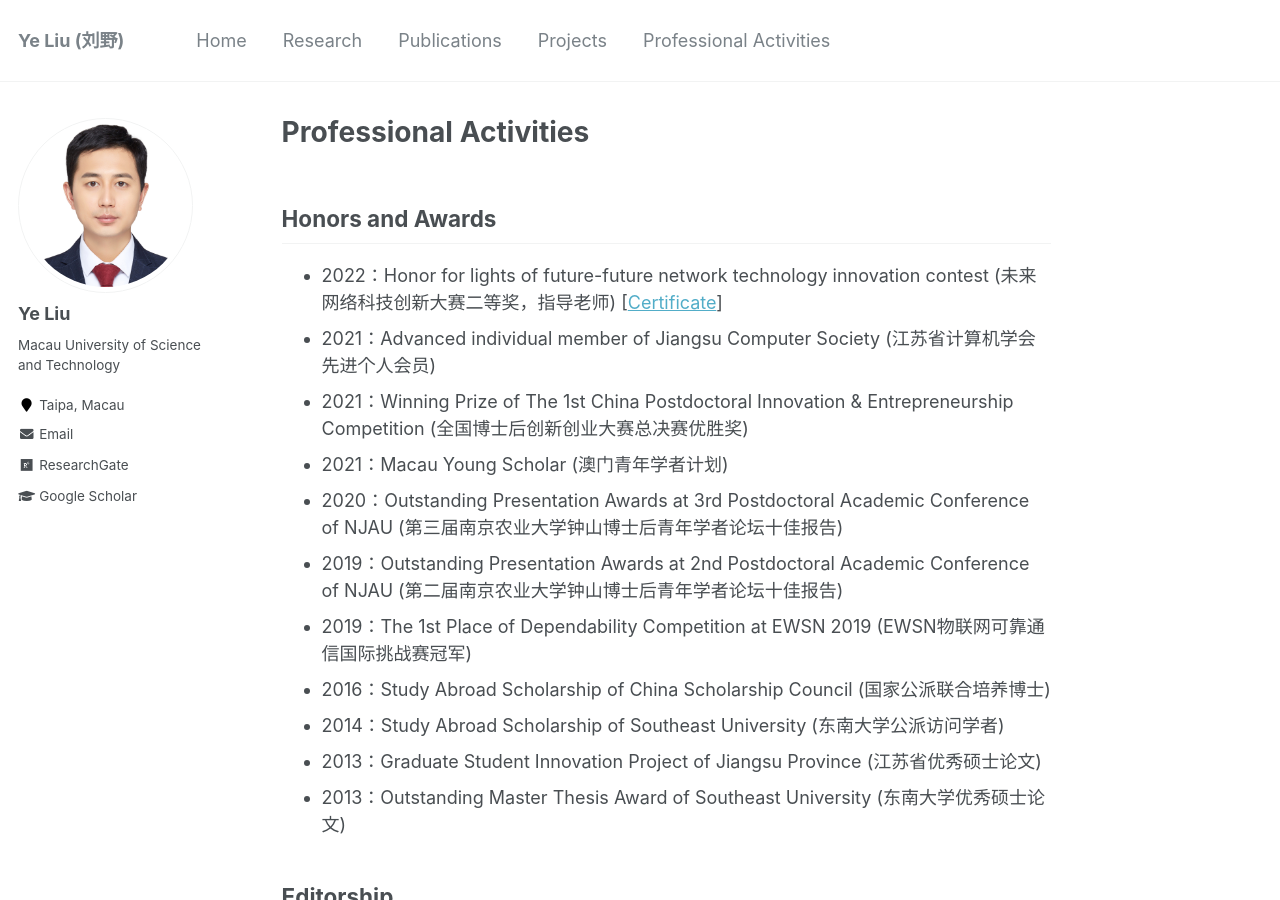
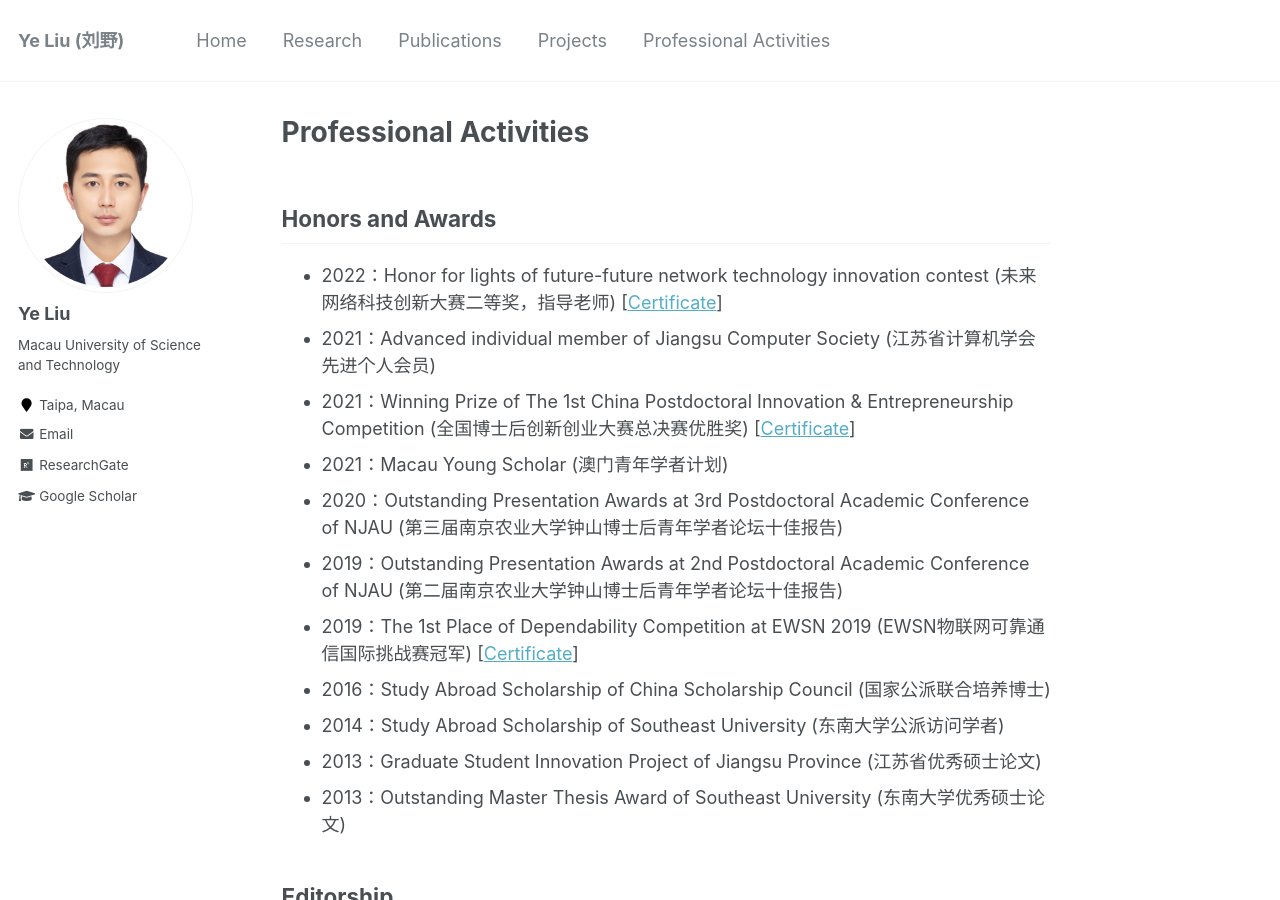
Before and after one commit to ChrisYe-Liu/chrisye-liu.github.io, a Jekyll site: the page built from _pages/professional-activities.md, in a window 1280 px wide and 900 px high. Built offline with Jekyll 4.4.1, drawn with Linux system fonts in a browser that asks for light colours.

Commit message:
certificate

```diff
--- a/_pages/professional-activities.md
+++ b/_pages/professional-activities.md
@@ -9,11 +9,11 @@ Honors and Awards
 ------
 * 2022：Honor for lights of future-future network technology innovation contest (未来网络科技创新大赛二等奖，指导老师) [[Certificate](https://chrisye-liu.github.io/files/certificate/2022lightaward.jpg)]
 * 2021：Advanced individual member of Jiangsu Computer Society (江苏省计算机学会先进个人会员)
-* 2021：Winning Prize of The 1st China Postdoctoral Innovation & Entrepreneurship Competition (全国博士后创新创业大赛总决赛优胜奖)
+* 2021：Winning Prize of The 1st China Postdoctoral Innovation & Entrepreneurship Competition (全国博士后创新创业大赛总决赛优胜奖) [[Certificate](https://chrisye-liu.github.io/files/certificate/2022postdoc.pdf)]
 * 2021：Macau Young Scholar (澳门青年学者计划)
 * 2020：Outstanding Presentation Awards at 3rd Postdoctoral Academic Conference of NJAU (第三届南京农业大学钟山博士后青年学者论坛十佳报告)
 * 2019：Outstanding Presentation Awards at 2nd Postdoctoral Academic Conference of NJAU (第二届南京农业大学钟山博士后青年学者论坛十佳报告)
-* 2019：The 1st Place of Dependability Competition at EWSN 2019 (EWSN物联网可靠通信国际挑战赛冠军)
+* 2019：The 1st Place of Dependability Competition at EWSN 2019 (EWSN物联网可靠通信国际挑战赛冠军) [[Certificate](https://chrisye-liu.github.io/files/certificate/2019ewsn.pdf)]
 * 2016：Study Abroad Scholarship of China Scholarship Council (国家公派联合培养博士)
 * 2014：Study Abroad Scholarship of Southeast University (东南大学公派访问学者)
 * 2013：Graduate Student Innovation Project of Jiangsu Province (江苏省优秀硕士论文)
```
Also changed, not shown: _pages/about.md (+1 -1 lines), 2 other files.
